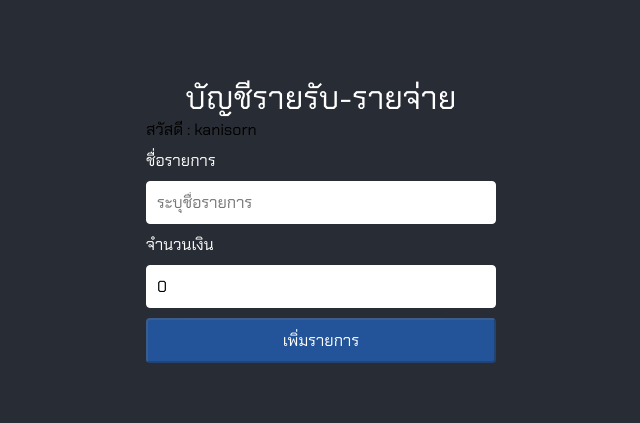
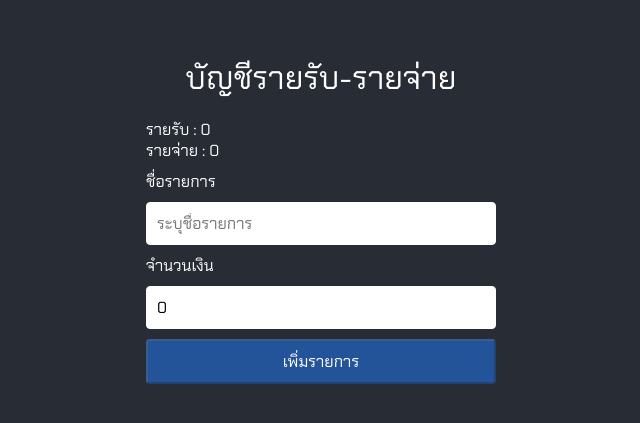
Before and after one commit to kanisornteen/Practice-React, a React (Create React App) app in the folder MyApplication/react-basic/: page / in a window 1280 px wide. Shown: the part 175-598 px from the top of the page, without its empty margins (319-959 px from the left). Built offline with nearby package versions, Linux system fonts and the light colour scheme.

Commit message:
Update sum income and expense

```diff
--- a/MyApplication/react-basic/src/App.js
+++ b/MyApplication/react-basic/src/App.js
@@ -1,7 +1,7 @@
 import Transaction from "./component/Transaction";
 import './component/App.css';
 import FormComponent from "./component/FormComponent";
-import { useState } from "react";
+import { useEffect, useState } from "react";
 import DataContext from "./data/DataContext";
 import Report from "./component/Report";
 
@@ -10,11 +10,12 @@ const Title = ()=> <h1 style={topCss}>บัญชีรายรับ-รา
 
 function App() {
   // const data = [
-  //   {id:1, title: "เงินเดือน", amount:"23000"},
-  //   {id:2, title: "ค่าขนม", amount:"7000"},
-  //   {id:3, title: "ค่าเกม", amount:"1000"},
+  //   {id:1, title: "เงินเดือน", amount:23000},
+  //   {id:2, title: "ค่าขนม", amount:7000},
+  //   {id:3, title: "ค่าเกม", amount:-1000},
   // ]
-
+  const [incomeReport, setIncomeReport] = useState(0)
+  const [expenseReport, setExpenseReport] = useState(0)
   const [item, setItem] = useState([])
 
   const onAddItem = (newItem)=> {
@@ -23,9 +24,17 @@ function App() {
     })
   }
 
+  useEffect(()=>{
+    const dataAmount = item.map(element=>element.amount)
+    const income = dataAmount.filter(element=>element>0).reduce((total, element)=>total+=element,0)
+    const expense = (dataAmount.filter(element=>element<0).reduce((total, element)=>total+=element,0))*-1
+    setIncomeReport(income)
+    setExpenseReport(expense)
+  },[item, incomeReport, expenseReport])
+
   return (
     // อ่าน Context API ได้ที่โฟลเดอร์ How to Create React and Learn React - 16-18
-    <DataContext.Provider value="kanisorn">
+    <DataContext.Provider value={{income: incomeReport, expense: expenseReport}}>
       <div className="container">
         <Title />
         <Report />
--- a/MyApplication/react-basic/src/component/HelloComponent.js
+++ /dev/null
@@ -1,5 +0,0 @@
-function HelloComponent(){
-    return <h1>External Component</h1>
-}
-
-export default HelloComponent
--- /dev/null
+++ b/MyApplication/react-basic/src/component/Report.css
@@ -0,0 +1,4 @@
+.report-box {
+    margin-top: 20px;
+    color: white;
+}
--- a/MyApplication/react-basic/src/component/Report.js
+++ b/MyApplication/react-basic/src/component/Report.js
@@ -1,12 +1,14 @@
 import { useContext } from "react"
 import DataContext from "../data/DataContext"
+import './Report.css'
 
 const Report = ()=> {
-    const name = useContext(DataContext)
+    const {income, expense} = useContext(DataContext)
 
     return (
-        <div>
-            สวัสดี : {name}
+        <div className="report-box">
+            <p>รายรับ : {income}</p>
+            <p>รายจ่าย : {expense}</p>
         </div>
     );
 }
```
